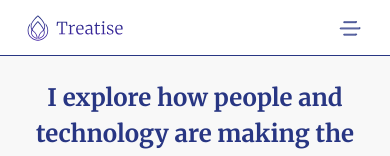
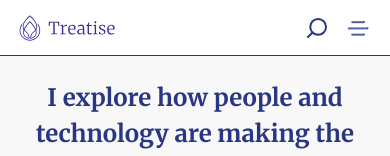
Before and after one commit to IntDipto/treatise-react, a React (Create React App) app: page / in a window 390 px wide. Shown: the top 156 px of the page. Built offline with nearby package versions, Linux system fonts and the light colour scheme; a web font is replaced by a local one.

Commit message:
header and menubar fixation completed

```diff
--- a/src/App.css
+++ b/src/App.css
@@ -1,10 +1,50 @@
 .nav-items {
-    height: calc(100vh - 80px);
+    height: calc(100vh - 87px);
     width: 100vw;
 }
 
-.after-hide {
-    height: calc(100vh - 80px);
+/* custom search bar  */
+.input-box {
+    transition: all 0.6s cubic-bezier(0.58, 0, 0.5, 1);
+}
+.input-box.open {
+    max-width: 320px;
+    margin-right: 26px !important;
+}
+.input-box input {
+    @apply relative outline-none h-full w-full rounded-[8px] text-sm;
+    margin-right: 26px !important;
+}
+.input-box.open {
+    @apply border;
+    padding: 0 0 0 50px;
+    margin-right: 26px !important;
+}
+.icon {
+    @apply absolute h-full top-0 left-0 w-[50px] rounded-[8px] flex justify-center bg-white;
+}
+.search-icon {
+    @apply absolute top-1/2 text-sm;
+    transition: all 0.4s cubic-bezier(0.58, 0, 0.12, 1);
+}
+.close-icon {
+    @apply absolute top-1/2 text-sm;
+    transition: all 0.1s cubic-bezier(0.58, 0, 0.12, 1);
+}
+.search-icon {
+    color: #5c77ff;
+    transform: translateY(-50%) rotate(90deg);
+}
+.input-box.open .search-icon {
+    transform: translateY(-50%) rotate(0);
+}
+.close-icon {
+    @apply text-white opacity-0 cursor-pointer -translate-y-1/2 -right-8;
+}
+.input-box.open .close-icon {
+    opacity: 1;
+    pointer-events: auto;
+    transform: translateY(-50%) rotate(180deg);
 }
 
 /*===============
@@ -108,9 +148,6 @@
 /* ==============
 membership page
 ================= */
-/* .blog-price{
-    font-weight: 900;
-} */
 
 .td-sytle {
     @apply py-4 px-2 text-text font-bold whitespace-nowrap text-sm sm:text-base;
@@ -219,9 +256,11 @@ header h1 {
 }
 
 
-
-
-  @media screen and (max-width: 640px) {
+@media screen and (max-width: 639px) {
+    .nav-items {
+        height: calc(100vh - 56px);
+        width: 100%;
+    }
     .swiper-button-next ,.swiper-button-prev{
         @apply !top-[unset] !-bottom-16 !text-black !text-[10px];
 
--- a/src/components/home/AllPost.js
+++ b/src/components/home/AllPost.js
@@ -70,6 +70,9 @@ function AllPost() {
                     }
                 </Masonry>
             </ResponsiveMasonry>
+            <div className="flex items-center justify-center mt-10">
+                <button className='text-sm font-bold text-primary bg-primary-10 px-[51px] py-3 rounded-[8px]'>See All</button>
+            </div>
         </div>
     </div>
   )
--- a/src/components/shared-components/header/Header.js
+++ b/src/components/shared-components/header/Header.js
@@ -4,17 +4,24 @@ import img from '../../../assests/images/nav-img.png'
 
 function Header() {
     const [showMenu,setShowMenu] = useState(false);
+    const [searchBar, setSearchBar] = useState(false)
+    const [searchIcon, showSearchIcon] = useState(true)
 
     const handleMenu = () =>{
         setShowMenu(!showMenu)
+        showSearchIcon(!searchIcon)
+    }
+
+    const openSearchBar = () =>{
+        setSearchBar(!searchBar)
     }
 
   return (
-    <header id="header-nav" className="bg-[#ffffff] fixed top-0 w-full z-30">
+    <header className={`${showMenu ? 'bg-[#F2F4F7]':'bg-[#ffffff]'} fixed top-0 w-full z-30`}>
         <nav className="">
-            <div className="px-6 py-5 flex justify-between border-b border-primary items-center h-[56px] sm:h-fit ">
-                <Link to="/">
-                    <svg className="w-[101px] h-[28px] sm:w-[141px] sm:h-[40px]" width="141" height="40" viewBox="0 0 141 40" fill="none" xmlns="http://www.w3.org/2000/svg">
+            <div className="px-4 sm:px-6 py-5 flex justify-between border-b border-primary items-center h-[56px] sm:h-[87px]">
+                <Link className={`${searchBar ?'w-0':'w-[141px]'} transition-all duration-700 ease-out overflow-hidden`} to="/">
+                    <svg className={`${searchBar ?'w-0':'w-[101px] sm:w-[141px]'} h-[28px] sm:h-[40px] transition-all duration-700`} viewBox="0 0 141 40" fill="none" xmlns="http://www.w3.org/2000/svg">
                         <path d="M10.4639 22.7035C12.3479 18.1371 16.8576 13.1441 18.2326 11.6841V10.1208L17.8288 10.5292C17.5383 10.8225 12.2464 16.2103 9.77139 21.5432C9.56856 21.9808 9.38492 22.4176 9.22412 22.8515C8.78191 24.0448 8.51147 25.2142 8.51147 26.2996C8.51147 33.7787 16.9956 35.1729 17.0814 35.1857L17.7283 35.2853L16.5917 33.9943C14.7215 33.5338 9.6252 31.7769 9.6252 26.2987C9.6252 25.5276 9.7787 24.7026 10.0464 23.8483C10.104 23.661 10.4173 22.8543 10.4639 22.7035Z" fill="url(#paint0_linear_322_2)"/>
                         <path d="M4.72983 23.7259C4.72983 21.4536 5.14097 18.9247 6.92806 16.075C7.06327 14.9878 7.32549 13.9225 7.76678 12.9175C4.36529 16.7831 3.56311 20.9493 3.56311 23.725C3.56311 33.6234 12.1541 38.0755 18.2545 38.0755V36.96C12.6383 36.9609 4.72983 32.855 4.72983 23.7259Z" fill="url(#paint1_linear_322_2)"/>
                         <path d="M18.2325 3.40183V2.00122L17.8753 2.28719C17.7748 2.36759 15.3756 4.29629 12.938 7.08746C9.62239 10.8846 7.94128 14.2879 7.94128 17.2033C7.94128 17.8118 7.96413 18.4212 8.02534 19.0269C8.07833 19.5505 8.15965 20.0712 8.28481 20.5838C8.39537 21.0379 8.54063 21.4837 8.72884 21.9141C8.85675 22.2055 8.99471 22.4878 9.17013 22.7546C9.33368 23.004 9.51549 23.2425 9.71284 23.4672C10.1331 23.9469 10.6265 24.3334 11.1436 24.7125C11.4086 24.9071 11.6826 25.1081 11.9339 25.3192C14.7927 27.7239 16.3925 30.7069 16.5907 33.9823L17.7273 35.2733L17.7255 34.6466C17.7163 30.7956 15.9676 27.2945 12.6694 24.5198C12.3898 24.2849 12.1011 24.0721 11.8206 23.8674C11.5712 23.6838 11.3199 23.501 11.0824 23.3037C10.9664 23.2069 10.854 23.1073 10.7462 23.0022C10.6932 22.9501 10.6411 22.8971 10.5918 22.8423C10.4163 22.6504 10.261 22.4421 10.1221 22.2247C9.98053 22.0027 9.87546 21.7706 9.76857 21.5312C9.27794 20.4294 9.05319 19.0452 9.05319 17.2033C9.05502 11.5269 16.4975 4.87462 18.2325 3.40183Z" fill="url(#paint2_linear_322_2)"/>
@@ -54,19 +61,41 @@ function Header() {
                         </defs>
                     </svg>
                 </Link>
-                <button onClick={handleMenu} id="nav-button">
-                    <svg className="w-8 h-8 sm:w-9 sm:h-9" id="show-nav" width="36" height="36" viewBox="0 0 36 36" fill="none" xmlns="http://www.w3.org/2000/svg">
+
+                <div className={`${showMenu ? 'hidden' : ''}`}>
+                    <div class="hidden md:block">
+                        <input class="md:w-[400px] lg:w-[590px] xl:w-[696px] px-5 py-3 text-sm placeholder:text-sm outline-none border border-text/40 rounded-lg" type="text" placeholder="{{search keyword}}"/>
+                    </div>
+                </div>
+
+                <div className='flex items-center'>
+                    <div className={`${searchBar ? 'open' : ''} input-box relative h-10 max-w-[50px] w-full rounded-[8px] block md:hidden bg-white ${searchIcon ? "" : "hidden"}`}>
+                        <input type="text" placeholder="{{search keyword}}"/>
+                        <span onClick={openSearchBar} class="icon cursor-pointer">
+                            <svg class="uil uil-search search-icon" width="24" height="24" viewBox="0 0 24 24" fill="none" xmlns="http://www.w3.org/2000/svg">
+                                <path d="M10.875 18.75C15.2242 18.75 18.75 15.2242 18.75 10.875C18.75 6.52576 15.2242 3 10.875 3C6.52576 3 3 6.52576 3 10.875C3 15.2242 6.52576 18.75 10.875 18.75Z" stroke="#283683" stroke-width="2" stroke-linecap="round" stroke-linejoin="round"/>
+                                <path d="M16.4453 16.4438L21.0016 21.0001" stroke="#283683" stroke-width="2" stroke-linecap="round" stroke-linejoin="round"/>
+                            </svg>
+                        </span>
+                        <svg onClick={openSearchBar} className={`${searchBar ? 'block' : 'hidden'} close-icon`} width="24" height="24" viewBox="0 0 24 24" fill="none" xmlns="http://www.w3.org/2000/svg">
+                            <path d="M6.4 19L5 17.6L10.6 12L5 6.4L6.4 5L12 10.6L17.6 5L19 6.4L13.4 12L19 17.6L17.6 19L12 13.4L6.4 19Z" fill="#283683"/>
+                        </svg>
+                    </div>
+                    <button onClick={handleMenu} className={`${searchBar ? 'hidden' : ''} transition-all duration-400`}>
+                        <svg className={`${showMenu ? 'hidden' : ''} w-8 h-8 sm:w-9 sm:h-9`} width="36" height="36" viewBox="0 0 36 36" fill="none" xmlns="http://www.w3.org/2000/svg">
                             <path d="M25 11H11V12H25V11Z" stroke="#283683" strokeLinecap="round" strokeLinejoin="round"/>
                             <path d="M29 18H7V19H29V18Z" stroke="#283683" strokeLinecap="round" strokeLinejoin="round"/>
                             <path d="M25 25H11V26H25V25Z" stroke="#283683" strokeLinecap="round" strokeLinejoin="round"/>
                         </svg>
 
-                    <svg id="hide-nav" className="hidden w-8 h-8 sm:w-9 sm:h-9" width="36" height="36" viewBox="0 0 36 36" fill="none" xmlns="http://www.w3.org/2000/svg">
+                        <svg className={`${showMenu ?  '' : 'hidden'} w-8 h-8 sm:w-9 sm:h-9`} width="36" height="36" viewBox="0 0 36 36" fill="none" xmlns="http://www.w3.org/2000/svg">
                             <path d="M29 18H7V19H29V18Z" stroke="#283683" strokeLinecap="round" strokeLinejoin="round"/>
                         </svg>
                     </button>
                 </div>
-            <div className={`${showMenu ? 'opacity-100 visible' : 'opacity-0 invisible'} nav-items bg-[#F8F8F8] absolute top-[56px] sm:top-[81px] w-full transition-all duration-300`}>
+            </div>
+
+            <div className={`${showMenu ? 'opacity-100 visible' : 'opacity-0 invisible'} nav-items bg-[#F2F4F7] absolute sm:top-[87px] w-full transition-all duration-300`}>
                 <div className="flex h-full">
                     <div className={`${showMenu ? 'top-0 opacity-100' : '-top-1/2 opacity-0'} left-half w-full sm:w-1/2 flex items-center justify-center sm:border-r transition-all duration-300 ease-in-out relative `}>
                         <div id="nav-option">
@@ -74,10 +103,11 @@ function Header() {
                                     <li onClick={handleMenu}><Link to="">Home</Link></li>
                                     <li onClick={handleMenu}><Link to="/membership">Membership</Link></li>
                                     <li onClick={handleMenu}><Link to="/author">Author</Link></li>
+                                    <li onClick={handleMenu}><Link >Login</Link></li>
                                 </ul>
                         </div>
                     </div>
-                    <div className={`${showMenu?'top-0 opacity-100':'top-1/2 opacity-0'}right-half w-full sm:w-1/2 sm:flex items-center justify-center transition-all duration-300 ease-in-out relative `}>
+                    <div className={`${showMenu?'top-0 opacity-100':'top-1/2 opacity-0'}right-half w-full sm:w-1/2 sm:flex items-center justify-center transition-all duration-300 ease-in-out relative hidden`}>
                         <div id="nav-description" className="sm:full md:w-[598px] px-5">
                             <img className="rounded-[10px] md:w-[80%] lg:w-[80%] xl:w-[80%] 2xl-full" src={img} alt=""/>
                             <p className="flex gap-x-2 text-sm mt-5">
```
Lines whose indentation alone changed are shown as unchanged.
